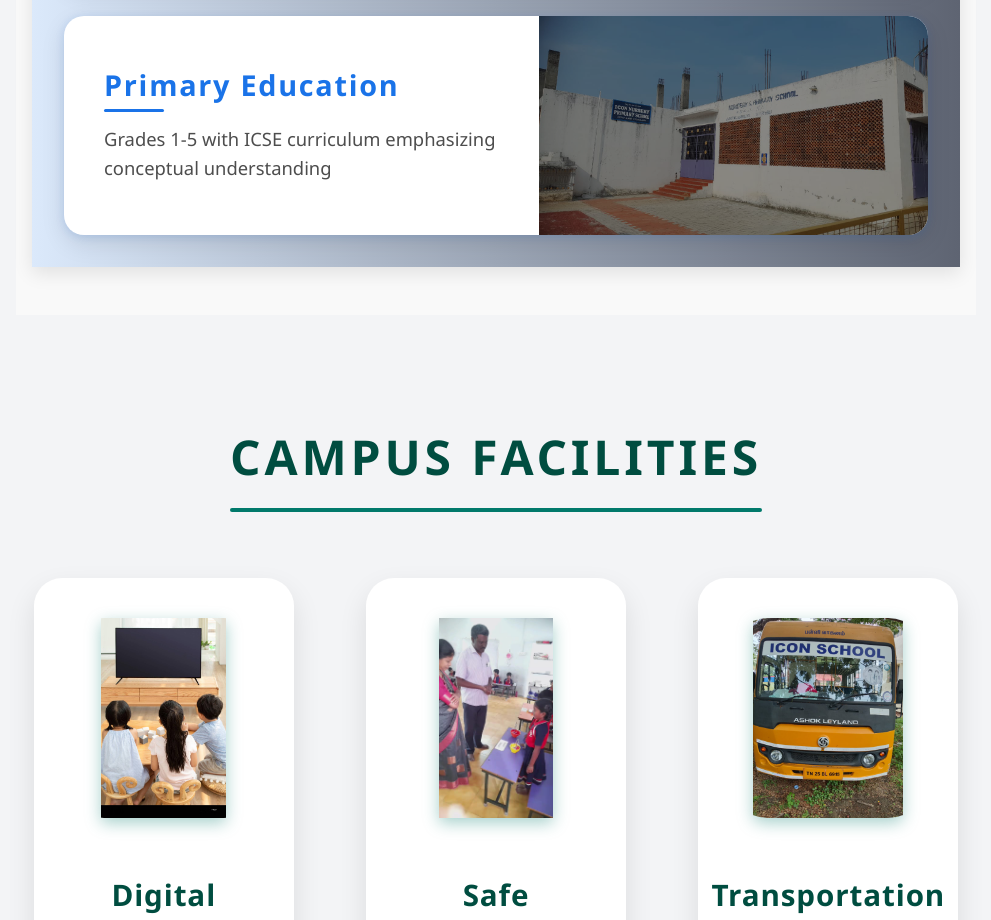
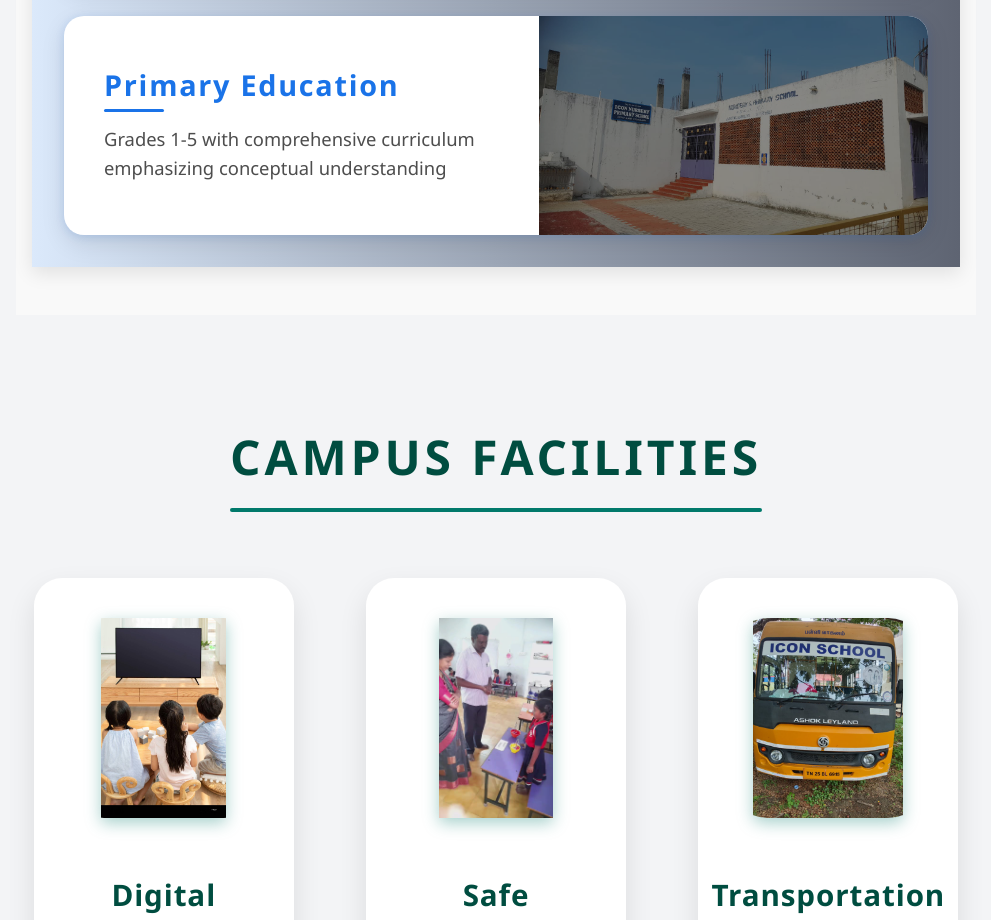
Before and after one commit to Surendar-k/icon-edu-site, a React (Vite) app in the folder frontend/: page / in a window 1280 px wide. Shown: the part 2120-3040 px from the top of the page, without its empty margins (144-1135 px from the left). Built offline with nearby package versions, Linux system fonts and the light colour scheme; no server answers.

Commit message:
edited description

```diff
--- a/frontend/src/pages/home/Home.jsx
+++ b/frontend/src/pages/home/Home.jsx
@@ -130,7 +130,7 @@ function Home() {
       },
       {
         title: "Primary Education",
-        description: "Grades 1-5 with ICSE curriculum emphasizing conceptual understanding",
+        description: "Grades 1-5 with comprehensive curriculum emphasizing conceptual understanding",
         imgSrc: primaryEducation,
         alt: "Primary Education",
       },
```
